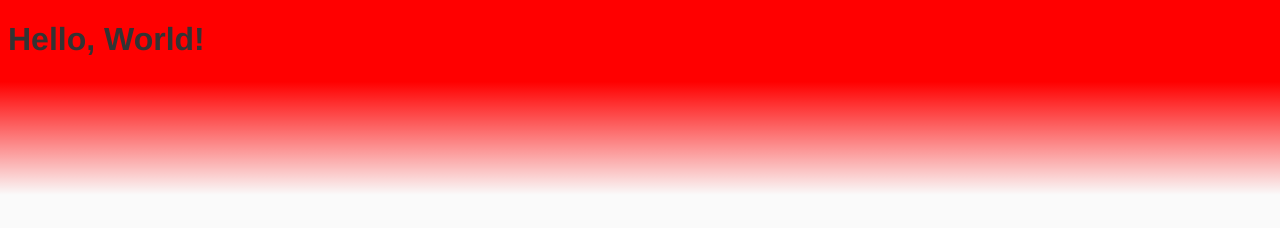
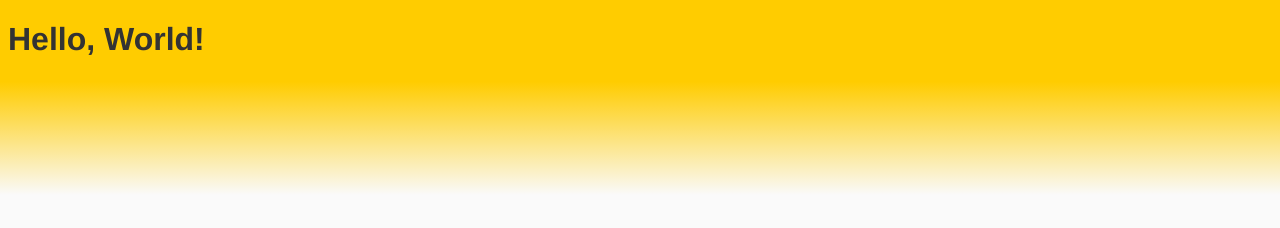
Before and after one commit to Yeti-or/linear-gradent-android, a website: page index.html in a window 1280 px wide. Drawn offline with Linux system fonts and the light colour scheme.

Commit message:
Change to greendizer fix.

```diff
--- a/styles/main.css
+++ b/styles/main.css
@@ -6,7 +6,7 @@ body {
 
 background-image: -webkit-gradient(linear, 0 0, 0 100%, color-stop(.42, #fc0), color-stop(1, rgba(255, 255, 255, 0)));
 background-image: -o-linear-gradient(top, #cf0 42%, rgba(255, 255, 255, 0) 100%);
-background-image:    linear-gradient(180deg, #f00 42%, rgba(255, 255, 255, 0) 100%);
+background-image:    linear-gradient(top, #f00 42%, rgba(255, 255, 255, 0) 100%);
 background-repeat: no-repeat;
 -webkit-background-size: 100% 195px;
         background-size: 100% 195px;
```
